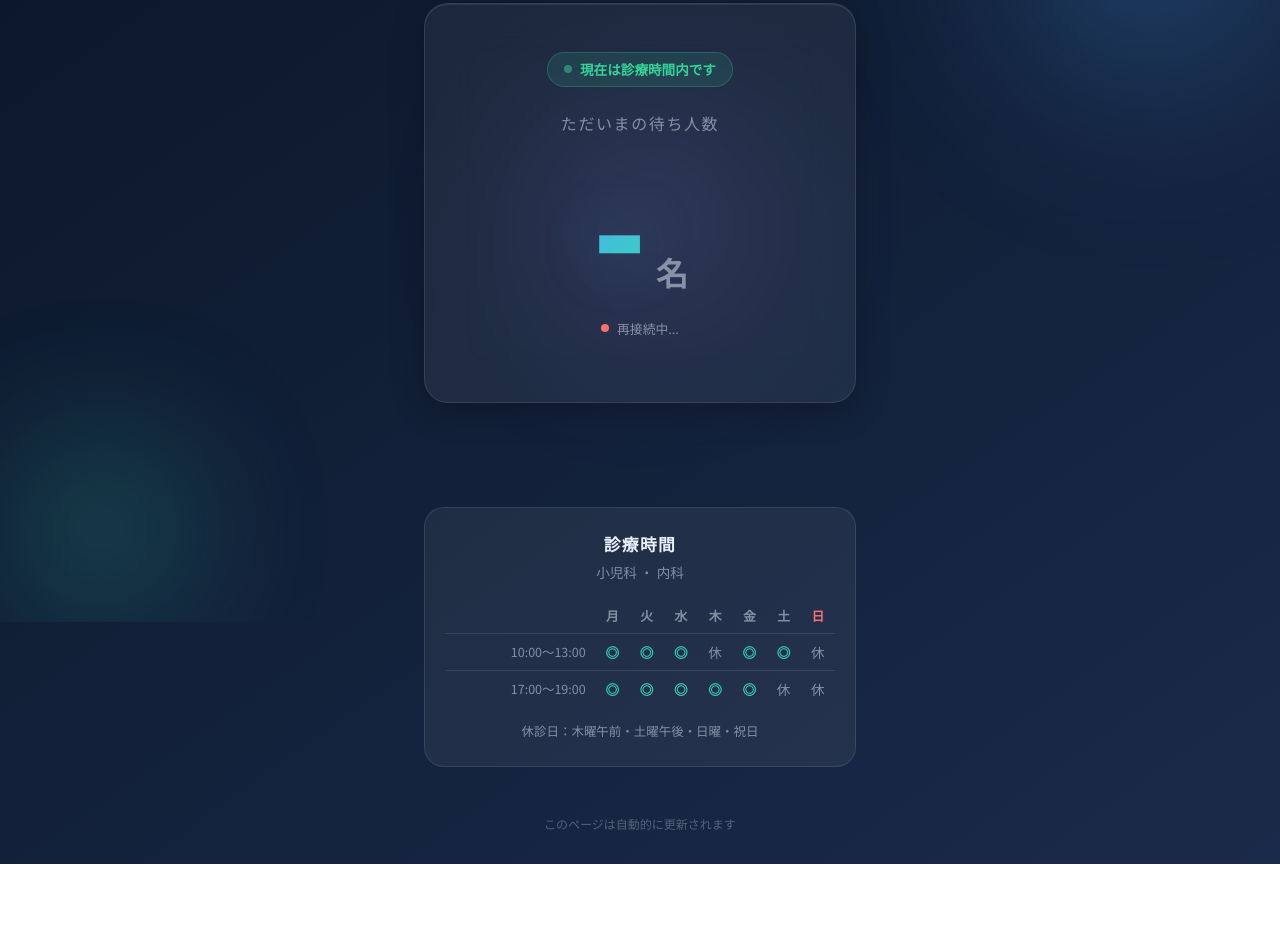
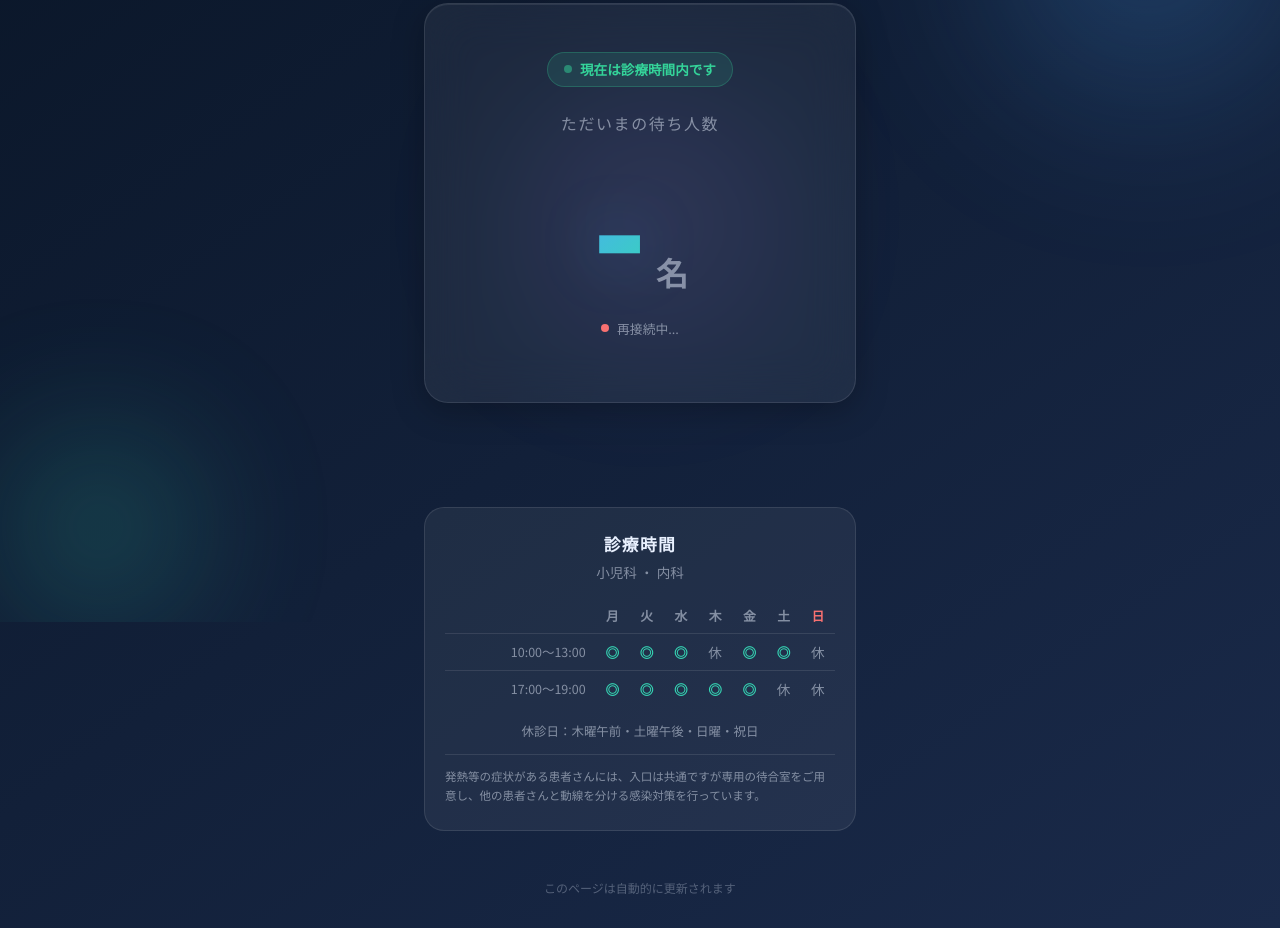
Before and after one commit to akrmyhr/machijikan, a website: page public/index.html in a window 1280 px wide. Shown: the part 178-1106 px from the top of the page. Before the commit the page ends 1042 px from the top, so only its background shows below. Drawn offline with Linux system fonts and the light colour scheme; no server answers.

Commit message:
発熱患者用待合室の案内を患者ページに追記 (#3)
感染対策向上加算の届出要件に対応。診療時間の下に、発熱患者には入口共通・
専用待合室で動線を分ける旨を小さく記載。

Co-authored-by: Claude <noreply@anthropic.com>

```diff
--- a/public/css/patient.css
+++ b/public/css/patient.css
@@ -416,6 +416,16 @@ body {
   line-height: 1.6;
 }
 
+.schedule-fever-note {
+  font-size: 0.72rem;
+  color: var(--color-text-muted);
+  text-align: left;
+  margin-top: 0.75rem;
+  padding-top: 0.75rem;
+  border-top: 1px solid var(--color-card-border);
+  line-height: 1.7;
+}
+
 /* --- フッター --- */
 .footer {
   margin-top: 3rem;
--- a/public/index.html
+++ b/public/index.html
@@ -120,6 +120,7 @@
         </table>
       </div>
       <p class="schedule-note">休診日：木曜午前・土曜午後・日曜・祝日</p>
+      <p class="schedule-fever-note">発熱等の症状がある患者さんには、入口は共通ですが専用の待合室をご用意し、他の患者さんと動線を分ける感染対策を行っています。</p>
     </section>
 
     <footer class="footer">
```
